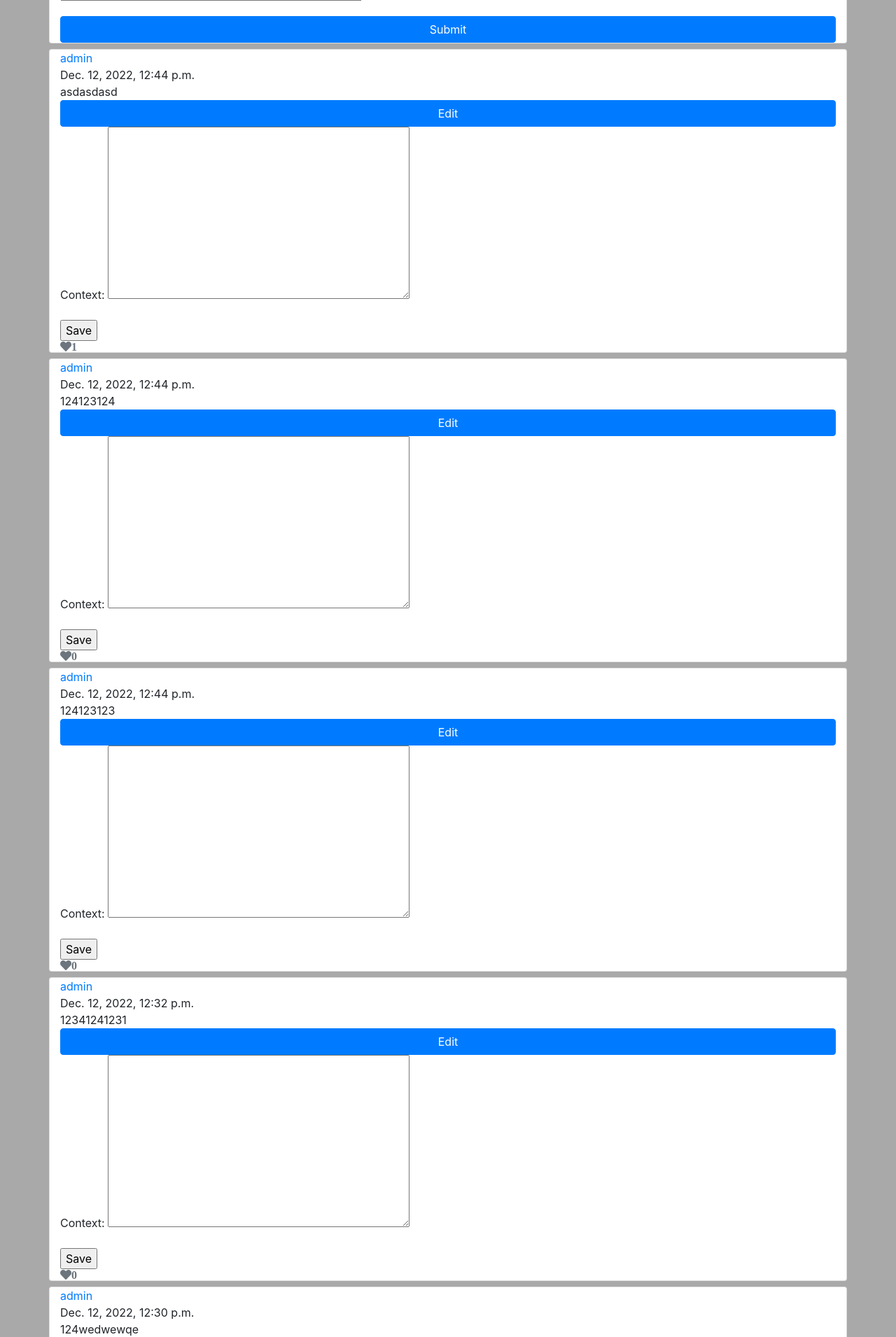
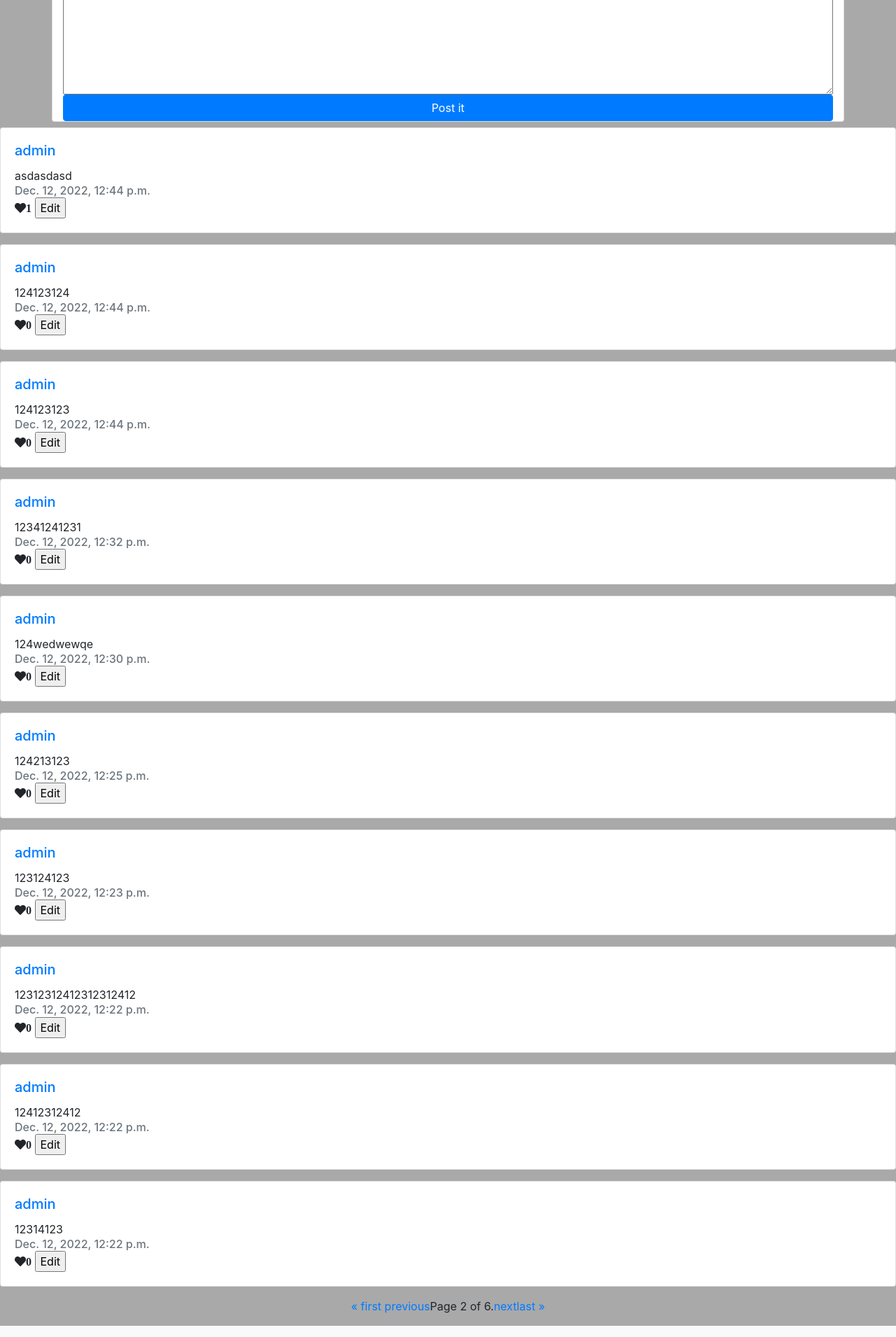
Before and after one commit to ChuLiYu/CS50W-Project4-Network, a Django app: page /?page=2 in a window 1280 px wide. Shown: the part 330-2240 px from the top of the page at 70% size. Run offline with Django 3.2, Linux system fonts and the light colour scheme; a user stored in the database is signed in; data comes from the database, SQL or seed files in the repository; both versions use the stored data as it was after the commit; some libraries are stand-ins or nearby versions.

Commit message:
some frontend revised and debug

```diff
--- a/network/forms.py
+++ b/network/forms.py
@@ -7,6 +7,11 @@ class NewPostForm(forms.ModelForm):
         model = Post
         exclude = ["creator", "like"]
         labels = {"context": ""}
+        widgets = {
+            "context": forms.Textarea(
+                attrs={"placeholder": "What are you thining now?"}
+            )
+        }
 
 
 class LikeUnlikeForm(forms.ModelForm):
--- a/network/static/network/index.js
+++ b/network/static/network/index.js
@@ -1,12 +1,28 @@
 document.addEventListener('DOMContentLoaded', function () {
 
   const likeLinks = document.querySelectorAll('.like-link');
+  const editLinks = document.querySelectorAll('.edit-post-link')
   const csrftoken = document.cookie.match(/csrftoken=([\w-]+)/)[1];
+  const followLinks = document.querySelectorAll('.follow-link')
+
+  followLinks.forEach(link => {
+    link.onclick = () => {
+      try {
+        var like_author = document.querySelector('#username').innerHTML;
+
+      } catch (TypeError) {
+        alert('Please log in.')
+        return false
+      }
+    }
+  })
+
 
 
   likeLinks.forEach(link => {
     link.onclick = (event) => {
       const cardBody = event.target.parentElement;
+
       try {
         var like_author = document.querySelector('#username').innerHTML;
 
@@ -31,8 +47,32 @@ document.addEventListener('DOMContentLoaded', function () {
         .then(response => response.json())
         .then(data => {
           event.target.innerHTML = data.likes;
+          if (link.style.color === "") { link.style.color = "rgb(247, 120, 107" } else {
+            link.style.color = ""
+          }
         })
         .catch(error => console.error(error));
     }
   })
+
+  editLinks.forEach((link) => {
+    link.onclick = () => {
+      link.style.display = "none"
+
+      let editForm = link.parentElement.querySelector("[name='edit_form']")
+      let originalTextDiv = link.parentElement.querySelector("[name='text-content']")
+
+      originalTextDiv.classList.add('d-none')
+      editForm.classList.remove('d-none')
+
+      editForm.querySelector("[name='text-content']").value = originalTextDiv.innerHTML
+
+
+    }
+  })
+
+
+
+
+
 })
--- a/network/templates/network/index.html
+++ b/network/templates/network/index.html
@@ -2,12 +2,13 @@
 
 {%load static%}
 {% block body %}
+{% if user.is_authenticated %}
 <div class="container">
     <div class="row py-1">
-        <form class="card col" method="post" action={% url 'new_post_path' %}>
+        <form class="card col m-1" method="POST" action={% url 'new_post_path' %}>
             {% csrf_token %}
-            {{new_post_form.as_p}}
-            <input type="submit" class="btn btn-primary">
+            {{form.as_table}}
+            <input type="submit" class="btn btn-primary" value="Post it">
         </form>
     </div>
     {% for post in posts_likes %}
@@ -19,40 +20,22 @@
             <div id="post_time">{{post.0.created_time}}</div>
             <div id="post_context">{{post.0.context}}</div>
             <input type="button" class="btn btn-primary" value="Edit">
+
+            <!-- Edit post-->
             <form method="POST" action={% url 'edit_post_path' post.0.pk %}>
                 {% csrf_token %}
                 {{ edit_post_form.as_p}}
-                <input type="submit" value="Save">
+                <input type="submit" value="Save Change">
             </form>
-
-            <i class="fa fa-heart text-muted like-link">{{post.1}}</i>
-
-
-
         </div>
     </div>
     {% endfor %}
+</div>
+{% endif %}
 
-    <nav aria-label="Page navigation" id="page_navigation">
-        <ul class="pagination pagination-lg justify-content-center">
+<!-- Render posts. -->
 
-            {% if posts_likes.has_previous %}
+{% include 'network/post_list.html' %}
 
-            <li class="page-item">
-                <a class="page-link" href="?page={{ posts_likes.previous_page_number }}">Previous</a></li>
-            {%else%}
-            <li class="page-item disable "><a class="page-link" tabindex="-1" aria-disabled="true">Previous</a></li>
-            {% endif %}
-            <li class="page-item page-link">
-                {{posts_likes.number}} / {{ posts_likes.paginator.num_pages }}
-            </li>
-            {% if posts_likes.has_next %}
-            <li class="page-item">
-                <a class="page-link" href="?page={{ posts_likes.next_page_number }}">Next</a></li>
-            {%else%}
-            <li class="page-item disable"><a class="page-link" tabindex="-1" aria-disabled="true">Next</a></li>
-            {% endif %}
-        </ul>
-    </nav>
-    {% endblock %}
-</div>
+
+{% endblock %}
--- a/network/templates/network/layout.html
+++ b/network/templates/network/layout.html
@@ -16,14 +16,14 @@
 <body>
 
     <nav class="navbar navbar-expand-lg navbar-light bg-light">
-        <a class="navbar-brand" href="#">Network</a>
+        <a class="navbar-brand" href={% url 'index' %}>Network</a>
 
         <div>
             <ul class="navbar-nav mr-auto">
                 {% if user.is_authenticated %}
-                <li class="nav-item">
-                    Sign in as
-                    <a class="nav-link" href="#"><strong id="username">{{ user.username }}</strong></a>
+                <li class="nav-item ">
+
+                    <a class="nav-link " href="#"><strong id="username">{{ user.username }}</strong></a>
                 </li>
                 {% endif %}
 
--- /dev/null
+++ b/network/templates/network/post_list.html
@@ -0,0 +1,42 @@
+{% for post in posts %}
+<div class="card mb-3">
+  <div class="card-body " data-post_id="{{ post.id }}">
+    <h5 class="card-title"><a href="{% url 'profile_path' post.creator %}">{{ post.creator }}</a></h5>
+    <div class="card-text" name="text-content">{{ post.context }}</div>
+    <form class="d-none  edit_form" action={% url 'edit_post_path' post.id %} name="edit_form" method='POST'>
+      {% csrf_token %}
+      <input class="col" type="text" name="text-content">
+      <input class="" type="submit" value="Save">
+    </form>
+
+    <h6 class="card-subtitle text-muted m-auto">{{ post.created_time }}</h6>
+
+    <!-- Likes. -->
+    <i class="fas fa-heart  like-link" >{{ post.likes.all.count }}</i>
+
+    {% if post.creator == user %}
+    <input class="edit-post-link" type="button" value="Edit"></input>
+
+    {% endif %}
+  </div>
+</div>
+{% endfor %}
+<nav aria-label="Page navigation" id="page_navigation">
+  <ul class="pagination pagination-lg justify-content-center">
+    <li class="step-links page-item">
+      {% if page_obj.has_previous %}
+      <a href="?page=1">&laquo; first</a>
+      <a href="?page={{ page_obj.previous_page_number }}">previous</a>
+      {% endif %}
+
+    <li class="current page-item">
+      Page {{ page_obj.number }} of {{ page_obj.paginator.num_pages }}.
+    </li>
+    </li class="page-item">
+    {%if page_obj.has_next %}
+    <a href="?page={{ page_obj.next_page_number }}">next</a>
+    <a href="?page={{ page_obj.paginator.num_pages }}">last &raquo;</a>
+    {% endif %}
+    </li>
+  </ul>
+</nav>
--- a/network/urls.py
+++ b/network/urls.py
@@ -3,7 +3,7 @@ from django.urls import path
 from . import views
 
 urlpatterns = [
-    path("", views.index, name="index"),
+    path("", views.AllPostsView.as_view(), name="index"),
     path("login", views.login_view, name="login"),
     path("logout", views.logout_view, name="logout"),
     path("register", views.register, name="register"),
--- a/network/views.py
+++ b/network/views.py
@@ -6,45 +6,26 @@ from django.db import IntegrityError
 from django.http import HttpResponseRedirect, JsonResponse
 from django.shortcuts import render
 from django.urls import reverse
-from django.core.paginator import Paginator, EmptyPage, PageNotAnInteger
 from .models import User, Post, Like, Following
 from .forms import EditPostForm, NewPostForm, FollowForm
+from django.views.generic.list import ListView
 
-from .service import toggle_like, count_likes
+from .service import toggle_like, count_likes, get_following_posts
 
 
-def index(request):
-    new_post_form = NewPostForm()
+class AllPostsView(ListView):
+    """Index page view"""
 
-    edit_post_form = EditPostForm()
+    template_name = "network/index.html"
+    context_object_name = "posts"
+    model = Post
+    paginate_by = 10
+    ordering = ["-created_time"]
 
-    if request.method == "POST":
-        return HttpResponseRedirect("/")
-
-    posts = Post.objects.all().order_by("-created_time")
-    posts_likes = []
-    for post in posts:
-        likes = Like.objects.filter(post=post.pk).count()
-        posts_likes.append([post, likes])
-
-    # pagenate
-    limit = 10
-    paginator = Paginator(posts_likes, limit)
-    page = request.GET.get("page")
-    try:
-        posts_likes = paginator.page(page)
-    except PageNotAnInteger:
-        posts_likes = paginator.page(1)
-    except EmptyPage:
-        posts_likes = paginator.page(paginator.num_pages)
-
-    context = {
-        "posts_likes": posts_likes,
-        "new_post_form": new_post_form,
-        "edit_post_form": edit_post_form,
-    }
-
-    return render(request, "network/index.html", context)
+    def get_context_data(self, **kwargs):
+        context = super().get_context_data(**kwargs)
+        context["form"] = NewPostForm()
+        return context
 
 
 def login_view(request):
@@ -105,20 +86,14 @@ def new_post_view(request):
     if request.method == "POST":
         form = NewPostForm(request.POST)
         if form.is_valid():
-            print("in valid")
             revised_form = form.save(commit=False)
             revised_form.creator = request.user
 
             revised_form.save()
-            return HttpResponseRedirect("/")
-    else:
-        pass
-    context = {"new_post_form": NewPostForm()}
-    return render(request, "network/new.html", context)
+    return HttpResponseRedirect("/")
 
 
 def profile_view(request, user_name):
-    like_unlike_form = LikeUnlikeForm()
     follow_form = FollowForm()
     # For (un)like and follow
     if request.method == "POST":
@@ -140,7 +115,6 @@ def profile_view(request, user_name):
     print(f"Follower number: {follower_number}, Followee number: {followee_number}")
     context = {
         "posts_likes": posts_likes,
-        "like_unlike_form": like_unlike_form,
         "follow_form": follow_form,
         "user_name": user_name,
         "follower_number": follower_number,
@@ -188,7 +162,7 @@ def edit_post_view(request, post_id):
     if not post:
         return HttpResponseRedirect("/")
     # save new context to db
-    post.update(context=request.POST.get("context"))
+    post.update(context=request.POST.get("text-content"))
     return HttpResponseRedirect("/")
 
 
@@ -207,41 +181,12 @@ def like_view(request):
 # Show only sign in user for their following users' posts
 @login_required
 def following_view(request):
-    new_post_form = NewPostForm()
-    like_unlike_form = LikeUnlikeForm()
+    if request.user.is_authenticated:
+        f_posts = get_following_posts(user=request.user).order_by("-created_time")
+        print(f_posts)
 
-    if request.method == "POST":
-        return HttpResponseRedirect("/")
-
-    # For filter out followed user's post
-    user = User.objects.get(username=request.user)
-    followees = (
-        Following.objects.filter(follower=user)
-        .values_list("followee", flat=True)  # get followee col
-        .distinct()
-    )
-    posts = Post.objects.filter(creator__in=followees).order_by("-created_time")
-
-    posts_likes = []
-    for post in posts:
-        likes = Like.objects.filter(post=post.pk).count()
-        posts_likes.append([post, likes])
-
-    # Pagination
-    limit = 10
-    paginator = Paginator(posts_likes, limit)
-    page = request.GET.get("page")
-    try:
-        posts_likes = paginator.page(page)
-    except PageNotAnInteger:
-        posts_likes = paginator.page(1)
-    except EmptyPage:
-        posts_likes = paginator.page(paginator.num_pages)
-
-    context = {
-        "posts_likes": posts_likes,
-        "new_post_form": new_post_form,
-        "like_unlike_form": like_unlike_form,
-    }
-
-    return render(request, "network/index.html", context)
+        context = {
+            "f_posts": f_posts,
+        }
+        return render(request, "network/following.html", context)
+    return redirect("index")
```
Also changed, not shown: network/service.py (+8 -0 lines), network/templates/network/following.html (added, +17 -0 lines), network/templates/network/profile.html (+2 -6 lines), db.sqlite3.
